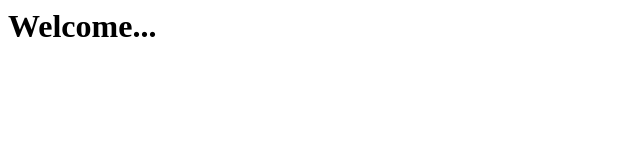
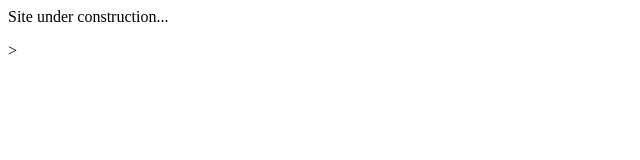
Before and after one commit to JaydenGrubb1/JaydenGrubb1.github.io, a plain HTML site: page index.html in a window 1280 px wide. Shown: the whole page, without its empty margins (0-640 px from the left). Drawn offline with Linux system fonts and the light colour scheme.

Commit message:
Changed temporary landing page

```diff
--- a/index.html
+++ b/index.html
@@ -3,6 +3,6 @@
         <title>Jayden Grubb IO</title>
     </head>
     <body>
-        <h1>Welcome...</h1>
+        <p>Site under construction...</p>>
     </body>
 </html>
```
